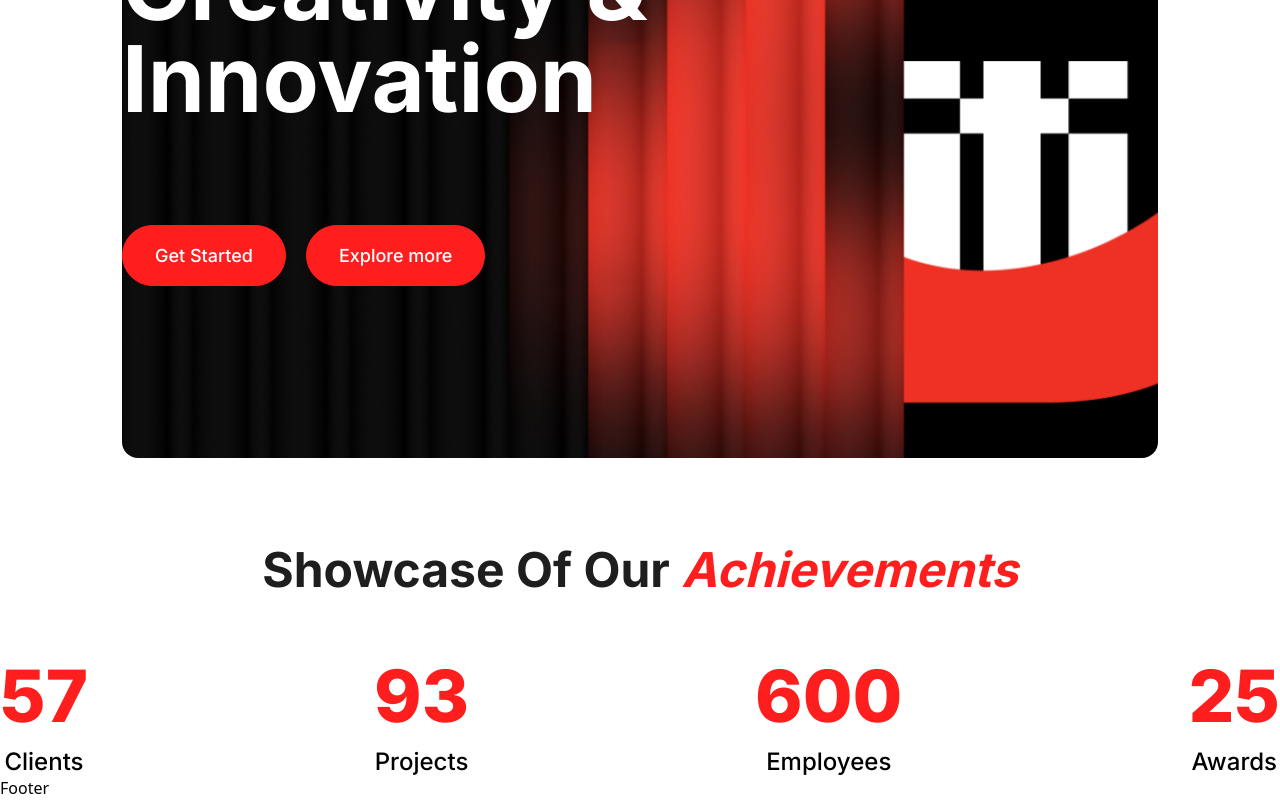
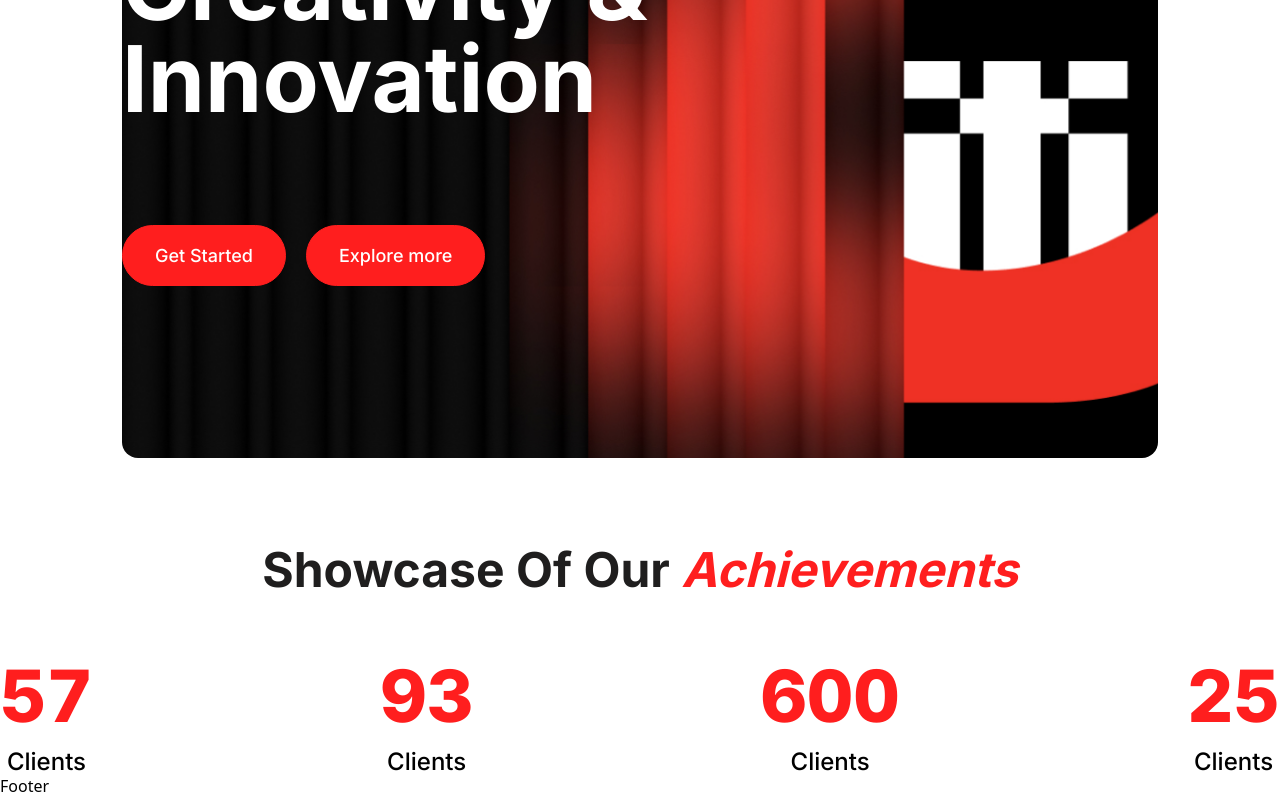
Before and after one commit to shoumen-shomu/creative-it-canada, a Next.js app: page / in a window 1280 px wide. Shown: the part 502-1302 px from the top of the page. Built offline with nearby package versions, Linux system fonts and the light colour scheme; a web font is replaced by a local one.

Commit message:
Counter Added

```diff
--- a/package.json
+++ b/package.json
@@ -11,8 +11,10 @@
   "dependencies": {
     "next": "16.2.2",
     "react": "19.2.4",
+    "react-countup": "^6.5.3",
     "react-dom": "19.2.4",
-    "react-icons": "^5.6.0"
+    "react-icons": "^5.6.0",
+    "react-intersection-observer": "^10.0.3"
   },
   "devDependencies": {
     "@tailwindcss/postcss": "^4",
--- a/src/app/components/layouts/home/Achievement.jsx
+++ b/src/app/components/layouts/home/Achievement.jsx
@@ -1,7 +1,14 @@
+"use client";
 import React from "react";
 import Container from "../../Container";
+import CountUp from "react-countup";
+import { useInView } from "react-intersection-observer";
 
 const Achievement = () => {
+  const { ref, inView } = useInView({
+    triggerOnce: true, // একবারই এনিমেশন হবে
+    threshold: 0.5, // ৫০% দেখা গেলে শুরু হবে
+  });
   return (
     <>
       <section className="mt-25">
@@ -14,22 +21,90 @@ const Achievement = () => {
               </span>
             </h2>
             <div className="flex justify-between">
-                <div className="">
-                    <p className="font-inter font-extrabold text-[72px] text-primary">57</p>
-                    <span className="font-inter font-medium text-[24px] text-[#000000] leading-6">Clients</span>
-                </div>
-                <div className="">
-                    <p className="font-inter font-extrabold text-[72px] text-primary">93</p>
-                    <span className="font-inter font-medium text-[24px] text-[#000000] leading-6">Projects</span>
-                </div>
-                <div className="">
-                    <p className="font-inter font-extrabold text-[72px] text-primary">600</p>
-                    <span className="font-inter font-medium text-[24px] text-[#000000] leading-6">Employees </span>
-                </div>
-                <div className="">
-                    <p className="font-inter font-extrabold text-[72px] text-primary">25</p>
-                    <span className="font-inter font-medium text-[24px] text-[#000000] leading-6">Awards</span>
-                </div>
+              <div className="flex flex-col items-center">
+                <p
+                  ref={ref}
+                  className="font-inter font-extrabold text-[72px] text-primary tabular-nums"
+                >
+                  {inView ? (
+                    <CountUp
+                      start={0}
+                      end={57}
+                      duration={4.5}
+                      decimals={0}
+                      suffix=""
+                    />
+                  ) : (
+                    "0"
+                  )}
+                </p>
+                <span className="font-inter font-medium text-[24px] text-[#000000] leading-6">
+                  Clients
+                </span>
+              </div>
+              <div className="flex flex-col items-center">
+                <p
+                  ref={ref}
+                  className="font-inter font-extrabold text-[72px] text-primary tabular-nums"
+                >
+                  {inView ? (
+                    <CountUp
+                      start={0}
+                      end={93}
+                      duration={4.5}
+                      decimals={0}
+                      suffix=""
+                    />
+                  ) : (
+                    "0"
+                  )}
+                </p>
+                <span className="font-inter font-medium text-[24px] text-[#000000] leading-6">
+                  Clients
+                </span>
+              </div>
+             <div className="flex flex-col items-center">
+                <p
+                  ref={ref}
+                  className="font-inter font-extrabold text-[72px] text-primary tabular-nums"
+                >
+                  {inView ? (
+                    <CountUp
+                      start={0}
+                      end={600}
+                      duration={4.5}
+                      decimals={0}
+                      suffix=""
+                    />
+                  ) : (
+                    "0"
+                  )}
+                </p>
+                <span className="font-inter font-medium text-[24px] text-[#000000] leading-6">
+                  Clients
+                </span>
+              </div>
+              <div className="flex flex-col items-center">
+                <p
+                  ref={ref}
+                  className="font-inter font-extrabold text-[72px] text-primary tabular-nums"
+                >
+                  {inView ? (
+                    <CountUp
+                      start={0}
+                      end={25}
+                      duration={4.5}
+                      decimals={0}
+                      suffix=""
+                    />
+                  ) : (
+                    "0"
+                  )}
+                </p>
+                <span className="font-inter font-medium text-[24px] text-[#000000] leading-6">
+                  Clients
+                </span>
+              </div>
             </div>
           </div>
         </Container>
```
Also changed, not shown: 1 other file (tests, documents, lock files or other folders).
